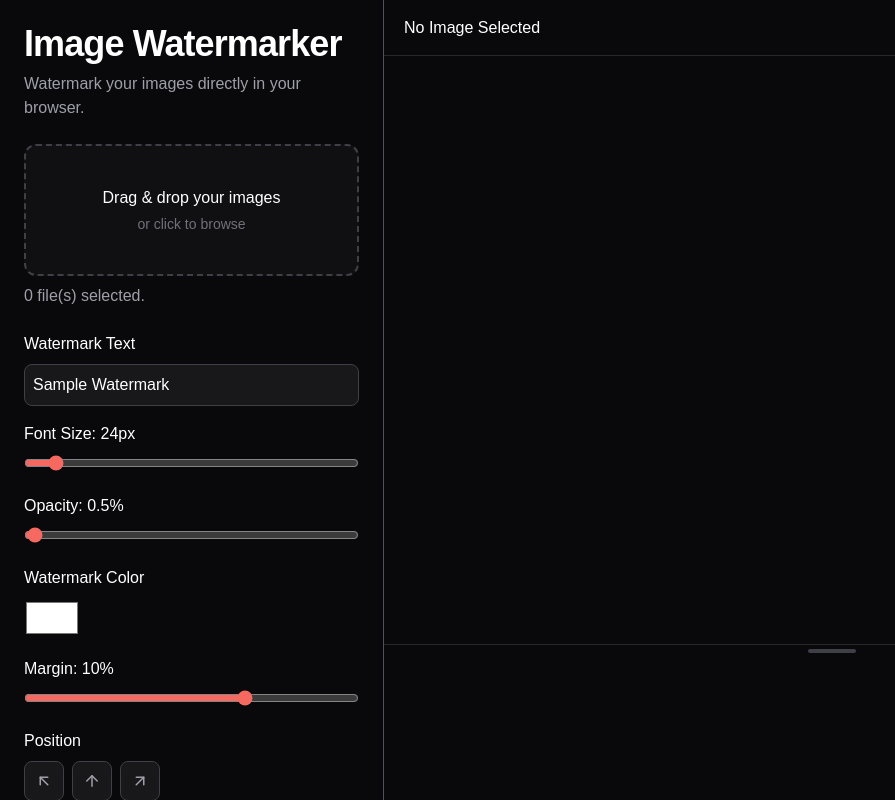
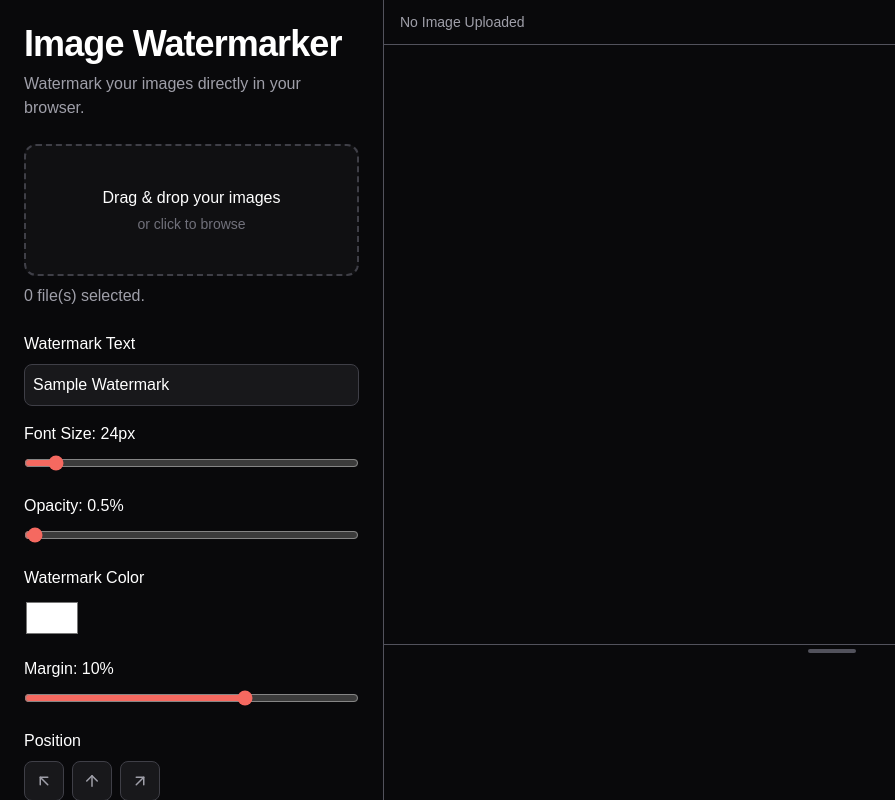
Before and after one commit to jormy/image-watermarker, a React (Vite) app: page / in a window 1280 px wide. Shown: the whole page, without its empty margins (0-895 px from the left). Built offline with nearby package versions, Linux system fonts and the light colour scheme.

Commit message:
fix(ui): border color consistency

```diff
--- a/src/components/ThumbnailStrip.tsx
+++ b/src/components/ThumbnailStrip.tsx
@@ -47,10 +47,10 @@ function ThumbnailStrip({
         }}
         onPointerUp={() => setIsResizing(false)}
         onPointerCancel={() => setIsResizing(false)}
-        className="group relative z-10 flex h-3 shrink-0 cursor-row-resize items-center justify-center border-t border-zinc-800 bg-zinc-950"
+        className="group relative z-10 flex h-3 shrink-0 cursor-row-resize items-center justify-center border-t border-border bg-zinc-950"
       >
         <div
-          className={`h-1 w-12 rounded-full transition-colors ${isResizing ? "bg-accent" : "bg-zinc-700 group-hover:bg-accent"}`}
+          className={`h-1 w-12 rounded-full transition-colors ${isResizing ? "bg-accent" : "bg-border group-hover:bg-accent"}`}
         />
       </div>
       <div
--- a/src/components/Toolbar.tsx
+++ b/src/components/Toolbar.tsx
@@ -9,8 +9,8 @@ type ToolbarProps = {
 function Toolbar({ file, imageCount, selectedIndex }: ToolbarProps) {
   if (!file) {
     return (
-      <div className="flex h-14 w-full items-center border-b border-zinc-800 px-5">
-        <span>No Image Selected</span>
+      <div className="w-full text-sm text-zinc-400 border-b border-border px-4 py-3">
+        <span>No Image Uploaded</span>
       </div>
     );
   }
```
